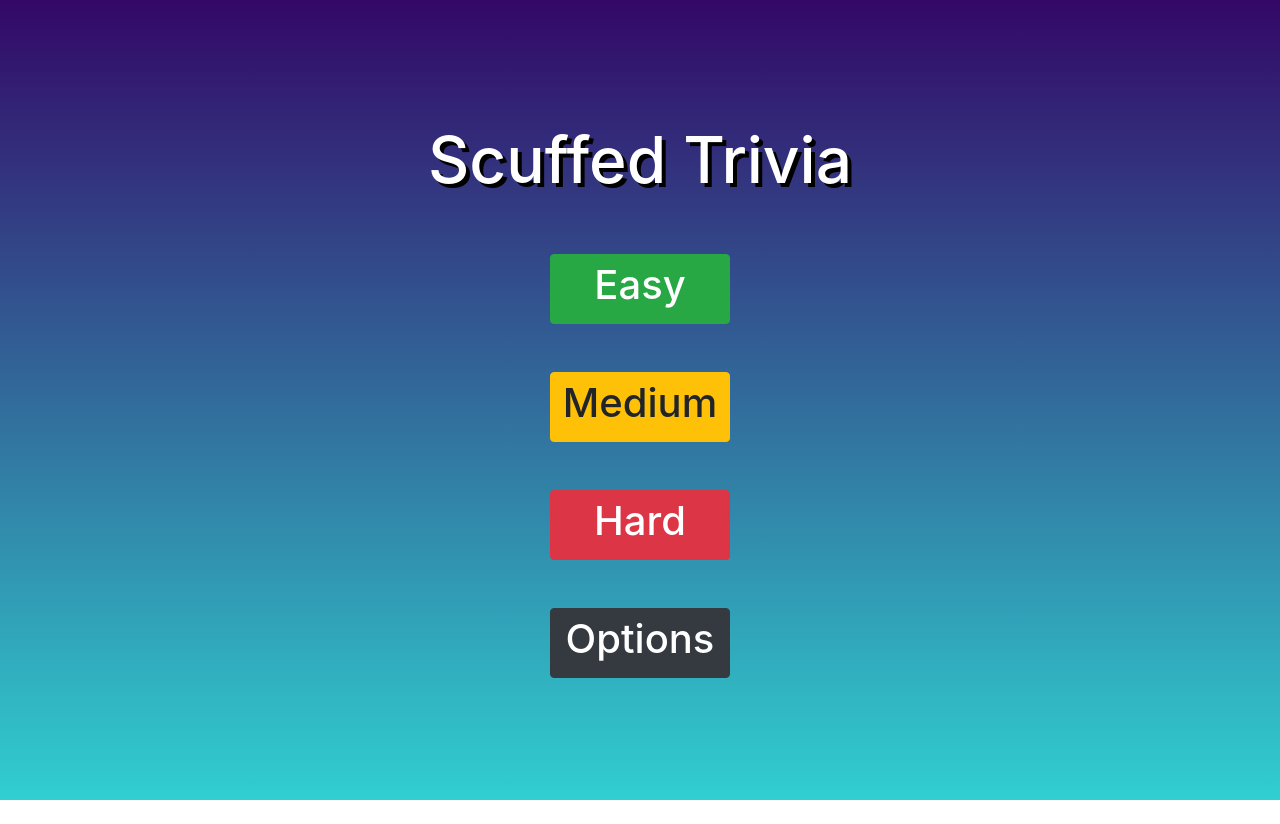
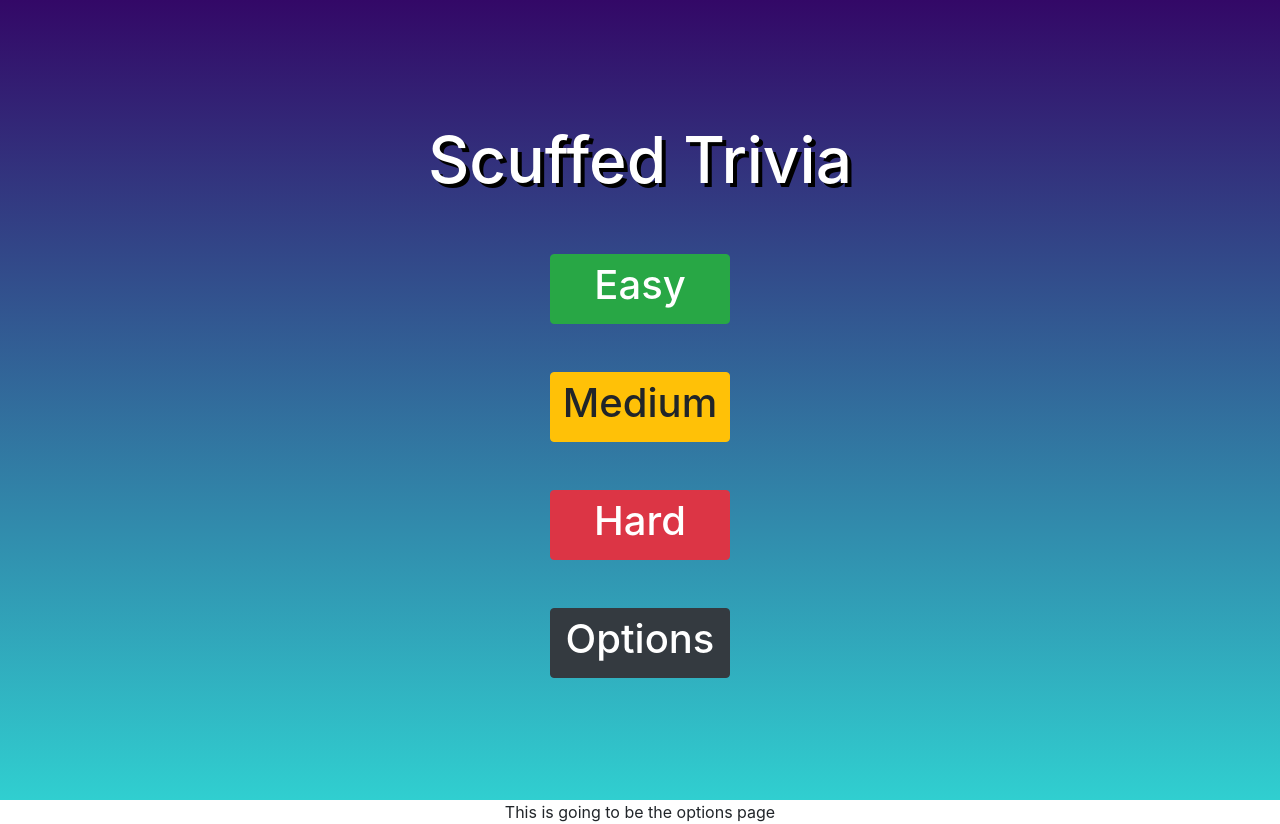
Before and after one commit to JohnCodePass/React_Trivia, a React (Create React App) app: page /options in a window 1280 px wide. Before the commit the page ends 800 px from the top, so only its background shows below. Built offline with nearby package versions, Linux system fonts and the light colour scheme.

Commit message:
Added router

```diff
--- a/package.json
+++ b/package.json
@@ -10,6 +10,7 @@
     "react": "^17.0.1",
     "react-bootstrap": "^1.4.3",
     "react-dom": "^17.0.1",
+    "react-router-dom": "^5.2.0",
     "react-scripts": "4.0.1",
     "web-vitals": "^0.2.4"
   },
--- a/src/components/maintitle/title.js
+++ b/src/components/maintitle/title.js
@@ -1,9 +1,21 @@
 import { Container, Row, Col, Button } from 'react-bootstrap';
+import Optionpage from '../options/optionpage'
+
+import {
+    BrowserRouter as Router,
+    Switch,
+    Route,
+    Link
+} from "react-router-dom";
+
 import './title.css'
 
 
 const maintitle = () => {
     return (
+
+        <Router>
+
             <Container fluid className="contArea d-flex justify-content-center align-items-center flex-column">
                 <Row>
                     <Col className="d-flex justify-content-center">
@@ -15,10 +27,18 @@ const maintitle = () => {
                         <Button variant="success" className="mt-5"><h1>Easy</h1></Button>
                         <Button variant="warning" className="my-5"><h1>Medium</h1></Button>
                         <Button variant="danger" className="mb-5"><h1>Hard</h1></Button>
-                    <Button variant="dark" ><h1>Options</h1></Button>
+                        <Button variant="dark" as={Link} to='/options'><h1>Options</h1></Button>
                     </Col>
                 </Row>
             </Container>
+
+            <Switch>
+                <Route path='/options'>
+                    <Optionpage/>
+                </Route>
+            </Switch>
+
+        </Router>
     );
 }
 
--- a/src/components/options/optionpage.js
+++ b/src/components/options/optionpage.js
@@ -1,5 +1,3 @@
-import ReactDOM from 'react-dom'
-
 import './options.css';
 
 
@@ -10,4 +8,3 @@ const optionspage = () => {
 }
 
 export default optionspage;
-// ReactDOM.render(optionspage, document.getElementById('root'));
```
Also changed, not shown: 2 other files (tests, documents, lock files or other folders). Lines whose indentation alone changed are shown as unchanged.
